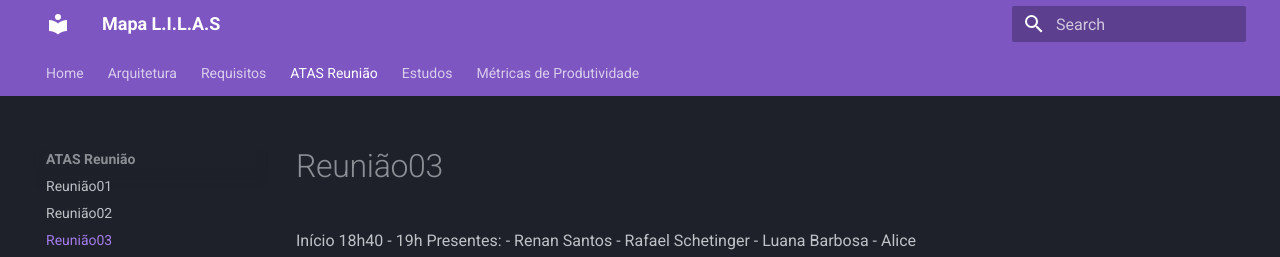
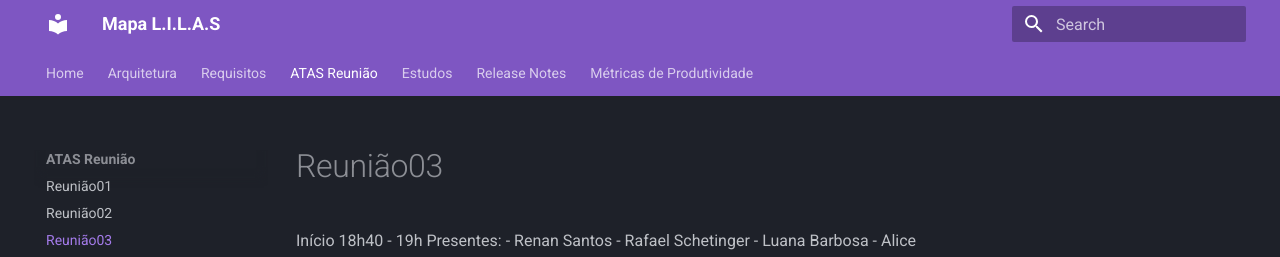
Before and after one commit to unb-mds/2026-1-Squad2, an MkDocs documentation site: the page built from docs/ATAS Reunião/ATA reunião15_04.md, in a window 1280 px wide. Shown: the top 257 px of the page. Built offline with MkDocs 1.6.1 and Material for MkDocs 9.7.7, drawn with Linux system fonts in a browser that asks for light colours.

Commit message:
docs: adiciona release notes e atualiza navegação

```diff
--- a/mkdocs.yml
+++ b/mkdocs.yml
@@ -64,5 +64,8 @@ nav:
           - Story Map Figma: Estudos/Sprint04/StoryMap-figma.md
           - Implementação de Dashboard: Estudos/Sprint04/Implementacao_Dashboard.md
 
+  - Release Notes:
+      - Release 01: "Release Notes/release_01.md"
+
   - Métricas de Produtividade:
       - Dashboard: scrum/index.html
--- a/overrides/main.html
+++ b/overrides/main.html
@@ -973,6 +973,21 @@
 
     <div class="nav-section">
       <div class="nav-group-header open" onclick="toggleGroup(this)">
+        <span>Release Notes</span>
+        <svg width="14" height="14" fill="none" viewBox="0 0 24 24" stroke="currentColor" stroke-width="2">
+          <path stroke-linecap="round" stroke-linejoin="round" d="M19 9l-7 7-7-7" />
+        </svg>
+      </div>
+      <div class="nav-sub" id="sub-releases">
+        <a href="Release Notes/release_01/" class="nav-item" onclick="setActive(this)">
+          <span class="nav-icon">🚀</span> Release 01
+        </a>
+      </div>
+    </div>
+  </nav>
+
+  <div class="nav-section">
+    <div class="nav-group-header open" onclick="toggleGroup(this)">
       <span>Estudos</span>
       <svg width="14" height="14" fill="none" viewBox="0 0 24 24" stroke="currentColor" stroke-width="2">
         <path stroke-linecap="round" stroke-linejoin="round" d="M19 9l-7 7-7-7" />
```
Lines whose indentation alone changed are shown as unchanged.
